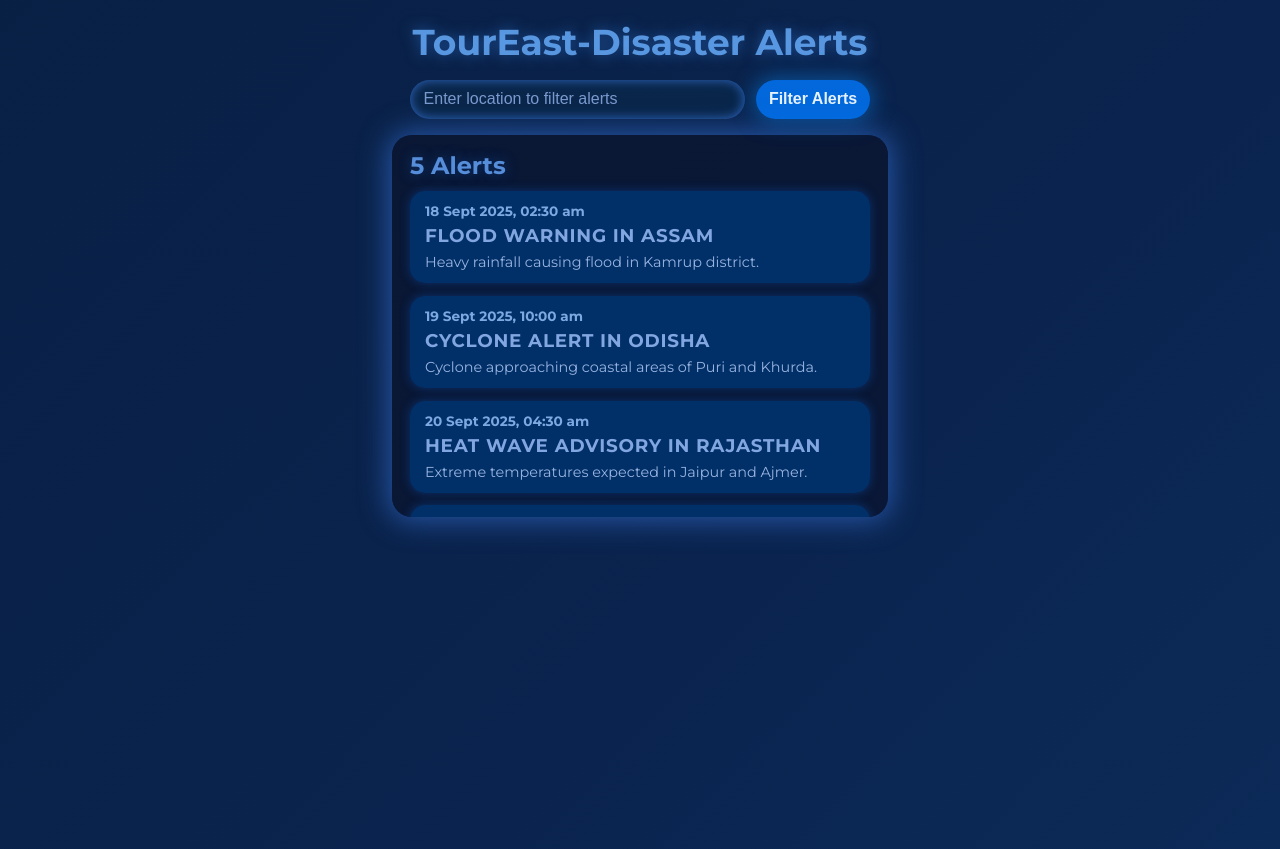
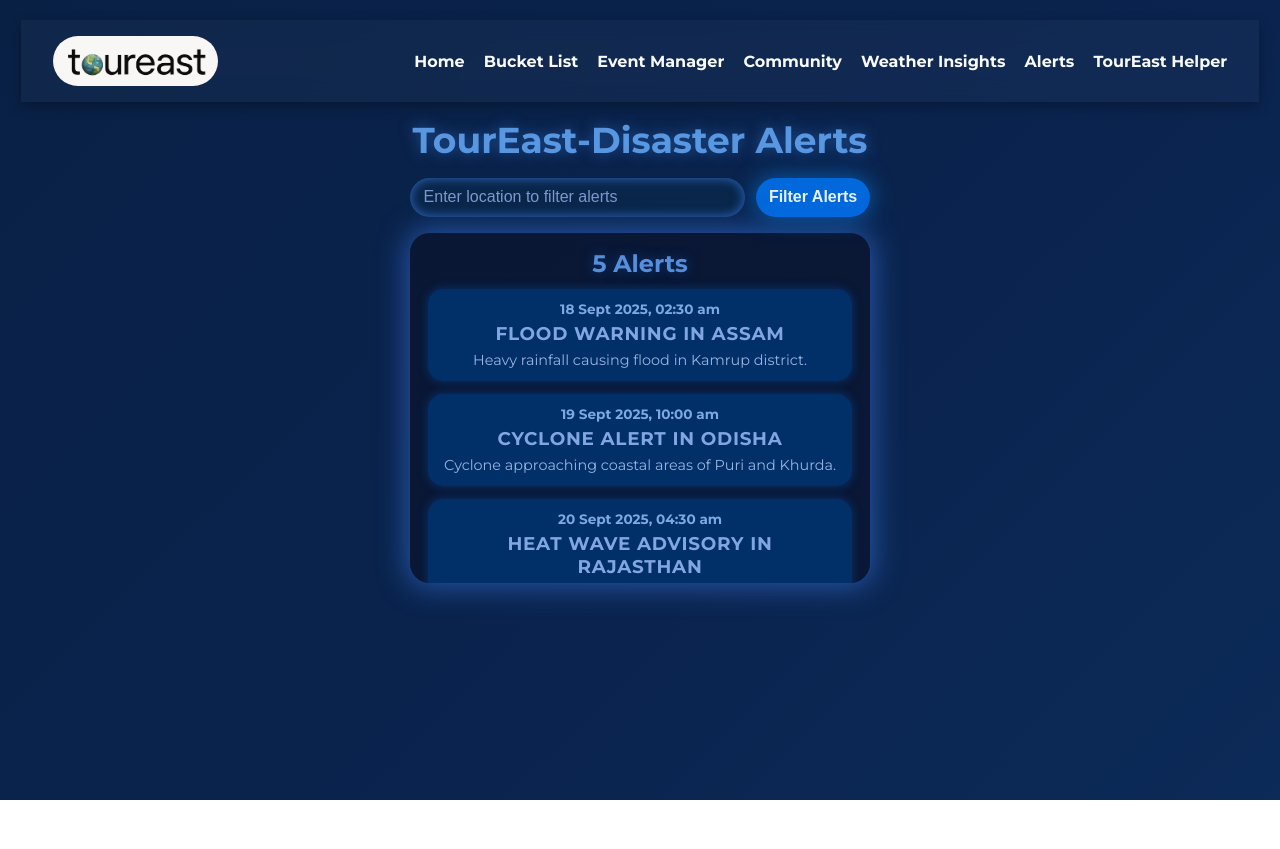
Before and after one commit to ajitdikshit/toureastapp, a plain HTML site: page alert.html in a window 1280 px wide. After the commit the page ends 800 px from the top, so only its background shows below. Drawn offline with Linux system fonts and the light colour scheme.

Commit message:
Update alert.html

```diff
--- a/alert.html
+++ b/alert.html
@@ -1,6 +1,7 @@
 <!DOCTYPE html>
 <html lang="en">
 <head>
+  <link rel="stylesheet" href="styles.css">
 <meta charset="UTF-8" />
 <meta name="viewport" content="width=device-width, initial-scale=1, maximum-scale=1, user-scalable=no" />
 <title>TourEast-Disaster Alerts</title>
@@ -173,6 +174,19 @@
 </style>
 </head>
 <body>
+  <header>
+
+    <img src="logo.png" alt="App Logo" class="logo">
+      <nav>
+      <a href="home.html">Home</a>
+      <a href="bucket.html">Bucket List</a>
+      <a href="events.html">Event Manager</a>
+      <a href="community.html">Community</a>
+      <a href="weather.html">Weather Insights</a>
+      <a href="alert.html">Alerts</a>
+      <a href="https://cdn.botpress.cloud/webchat/v3.3/shareable.html?configUrl=https://files.bpcontent.cloud/2025/07/14/08/20250714085027-U59VKKK0.json">TourEast Helper</a>
+    </nav>
+  </header>
   <h1>TourEast-Disaster Alerts</h1>
   <div class="controls" role="search" aria-label="Search alerts by location">
     <input type="text" id="locationInput" placeholder="Enter location to filter alerts" aria-label="Enter location"/>
```
